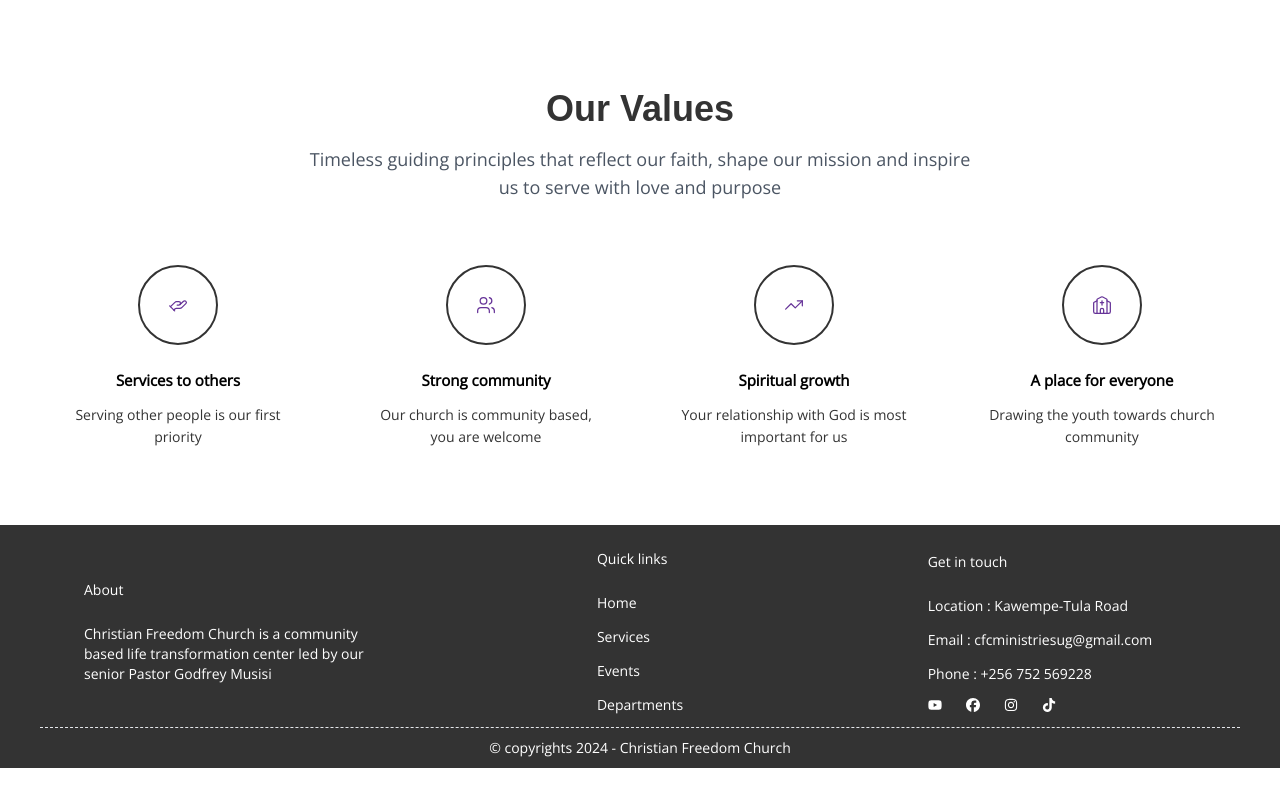
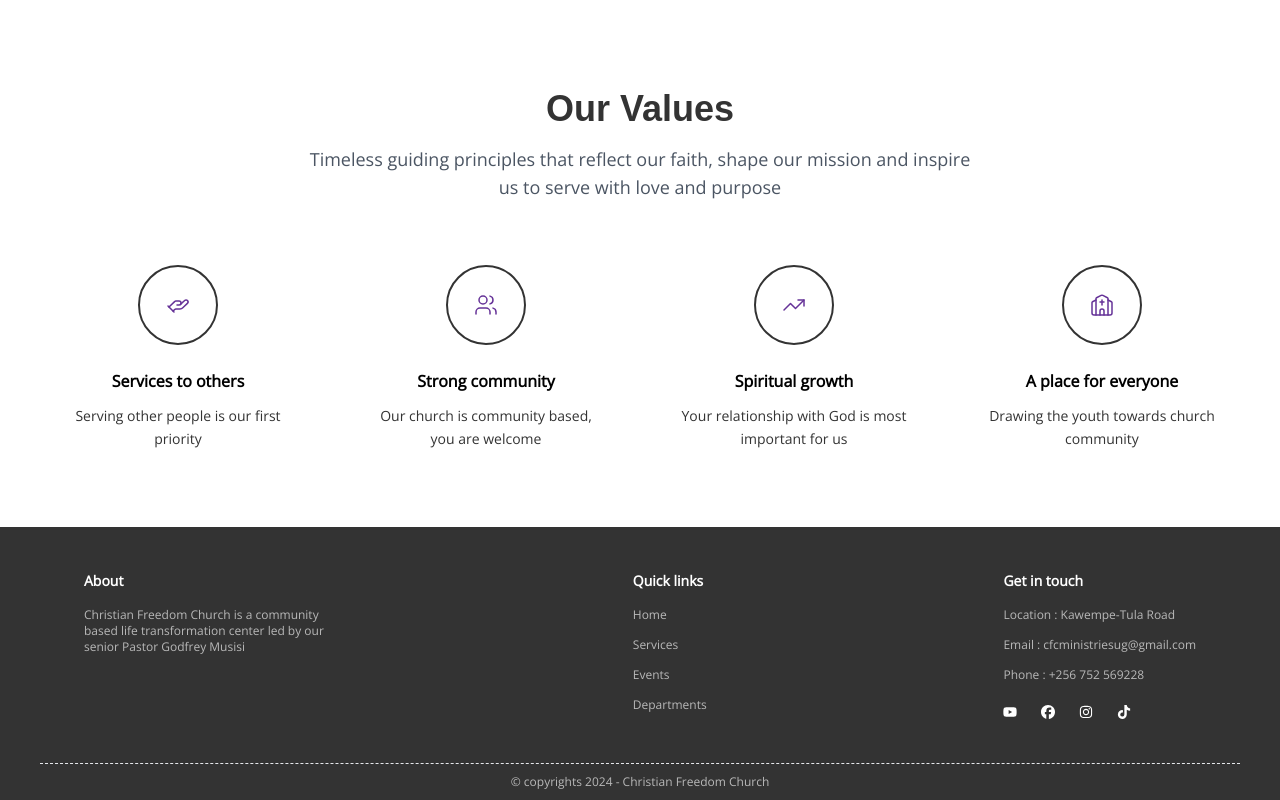
Before and after one commit to twesigetrejan/christian_freedom_church_website, a Next.js app: page / in a window 1280 px wide. Shown: the part 1819-2619 px from the top of the page. Before the commit the page ends 2587 px from the top, so only its background shows below. Built offline with nearby package versions, Linux system fonts and the light colour scheme.

Commit message:
dimensions fix

```diff
--- a/components/footer.tsx
+++ b/components/footer.tsx
@@ -10,47 +10,67 @@ const Footer = () => {
   );
 
   return (
-    <div className="bg-dark text-white text-sm px-10 pt-5">
-      <div className="grid grid-cols-3 pb-2 place-items-center">
+    <footer className="bg-dark">
+      <Container>
+        <div className="bg-dark text-white px-10">
+          <div className="flex justify-between py-10">
             {/* about */}
-        <div className="flex flex-col gap-6 max-w-[320px] p-1">
-          <h3 className="text-sm">About</h3>
-          <p className="text-sm">
-            Christian Freedom Church is a community based life transformation
-            center led by our senior Pastor Godfrey Musisi
+            <div className="flex flex-col gap-4 max-w-[260px] p-1">
+              <h3 className="text-sm font-['Open_Sans'] font-bold">About</h3>
+              <p className="text-xs font-sans font-normal opacity-65">
+                Christian Freedom Church is a community based life
+                transformation center led by our senior Pastor Godfrey Musisi
               </p>
             </div>
 
             {/* quick links */}
-        <div className="flex flex-col gap-6 p-1">
-          <h3 className="text-sm">Quick links</h3>
+            <div className="flex flex-col gap-4 p-1">
+              <h3 className="text-sm font-['Open_Sans'] font-bold">
+                Quick links
+              </h3>
               <div className="flex flex-col gap-[14px]">
                 {filteredNavlinks.map((navlink) => (
-              <Link key={navlink.id} href={navlink.route}>
-                <p className="text-sm">{navlink.title}</p>
+                  <Link
+                    key={`footer-nav-${navlink.id}`}
+                    href={navlink.route || "#"}
+                  >
+                    <p className="text-xs font-sans font-normal opacity-65">
+                      {navlink.title}
+                    </p>
                   </Link>
                 ))}
               </div>
             </div>
 
             {/* contact info */}
-        <div className="flex flex-col gap-6 p-1">
-          <h3 className="text-sm">Get in touch</h3>
+            <div className="flex flex-col gap-4 p-1">
+              <h3 className="text-sm font-['Open_Sans'] font-bold">
+                Get in touch
+              </h3>
               <div className="gap-[14px] flex flex-col">
-            <p className="text-sm">Location : Kawempe-Tula Road</p>
-            <p className="text-sm">Email : cfcministriesug@gmail.com</p>
-            <p className="text-sm">Phone : +256 752 569228</p>
-            <div className="flex">
+                <p className="text-xs font-sans font-normal opacity-65">
+                  Location : Kawempe-Tula Road
+                </p>
+                <p className="text-xs font-sans font-normal opacity-65">
+                  Email : cfcministriesug@gmail.com
+                </p>
+                <p className="text-xs font-sans font-normal opacity-65">
+                  Phone : +256 752 569228
+                </p>
+                <div className="flex pt-2">
                   <SocialLinks />
                 </div>
               </div>
             </div>
           </div>
-
-      <div className="flex items-center justify-center border-t border-dashed py-[10px]">
-        <p className="text-sm">© copyrights 2024 - Christian Freedom Church</p>
         </div>
+      </Container>
+      <div className="flex items-center justify-center border-t border-dashed py-[10px] mx-10">
+        <p className="text-xs font-sans font-normal text-white opacity-65">
+          © copyrights 2024 - Christian Freedom Church
+        </p>
       </div>
+    </footer>
   );
 };
 
--- a/components/values.tsx
+++ b/components/values.tsx
@@ -27,13 +27,13 @@ const Values = () => {
               >
                 <div className="border-2 border-dark w-20 h-20 rounded-full flex items-center justify-center mb-6 transition-all duration-300 ease-in-out transform group-hover:rotate-[360deg] group-hover:border-purple-500">
                   <IconComponent
-                    className="w-5 h-5 text-secondary"
+                    className="w-6 h-6 text-secondary"
                     strokeWidth={1.5}
                   />
                 </div>
 
                 <div className="space-y-3">
-                  <h3 className="text-[15px] font-bold font-sans">
+                  <h3 className="text-[16px] font-bold font-sans">
                     {valueProp.value}
                   </h3>
                   <p className="text-dark leading-relaxed text-[14px]">
--- a/components/welcome.tsx
+++ b/components/welcome.tsx
@@ -1,5 +1,5 @@
 "use client";
-
+import Container from "@/components/container";
 import React, { useState } from "react";
 import { ArrowRight, Play } from "lucide-react";
 import Image from "next/image";
@@ -30,7 +30,8 @@ const WelcomeMessage = () => {
   };
 
   return (
-    <div className="flex justify-center items-center gap-20 px-[60px]">
+    <Container>
+      <div className="flex justify-between items-center  px-[60px]">
         {/* content section */}
 
         {/* video section */}
@@ -50,7 +51,7 @@ const WelcomeMessage = () => {
               <Image
                 src={"/Images/welcome.jpg"}
                 alt={"Sunday second service welcome message"}
-              width={400}
+                width={500}
                 height={400}
                 className="w-full object-cover object-center rounded-md h-[400px]"
               />
@@ -63,8 +64,8 @@ const WelcomeMessage = () => {
           </h2>
           <div className="flex flex-col gap-4 pb-8 max-w-[496px]">
             <p className="text-[16px]">
-            Join a community where we uplift, support and grow together in faith
-            Welcome to freedom!
+              Join a community where we uplift, support and grow together in
+              faith Welcome to freedom!
             </p>
             <p className="text-[16px]">
               Our doors are open, our hearts are full, and our mission is clear:
@@ -77,6 +78,7 @@ const WelcomeMessage = () => {
           </button>
         </div>
       </div>
+    </Container>
   );
 };
 
```
Lines whose indentation alone changed are shown as unchanged.
